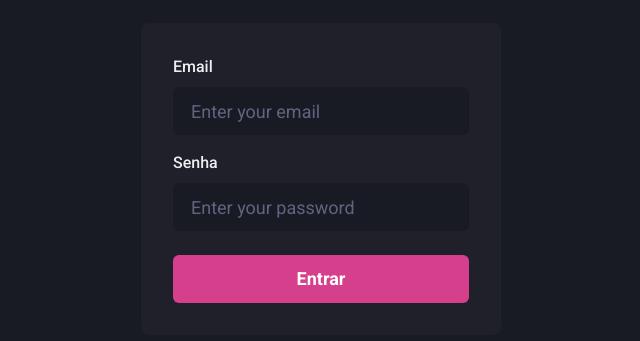
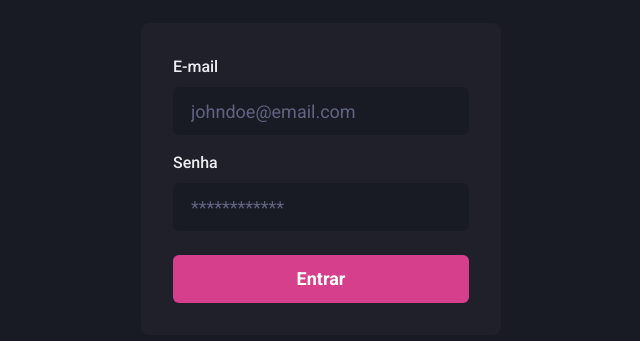
Before and after one commit to olucasfreitas/dashgo, a Next.js app: page / in a window 1280 px wide. Shown: the part 221-562 px from the top of the page, without its empty margins (319-959 px from the left). Built offline with nearby package versions, Linux system fonts and the light colour scheme.

Commit message:
componente de input

```diff
--- /dev/null
+++ b/src/components/Form/Input.tsx
@@ -0,0 +1,29 @@
+import {
+  Input as ChakraInput,
+  InputProps as ChakraInputProps,
+  FormControl,
+  FormLabel,
+} from "@chakra-ui/react";
+
+interface InputProps extends ChakraInputProps {
+  name: string;
+  label?: string;
+}
+
+export function Input({ name, label, ...rest }: InputProps) {
+  return (
+    <FormControl>
+      {!!label && <FormLabel htmlFor={name}>{label}</FormLabel>}
+      <ChakraInput
+        name={name}
+        id={name}
+        focusBorderColor="pink.500"
+        bgColor="gray.900"
+        variant="filled"
+        _hover={{ bgColor: "gray.900" }}
+        size="lg"
+        {...rest}
+      />
+    </FormControl>
+  );
+}
--- a/src/pages/index.tsx
+++ b/src/pages/index.tsx
@@ -1,14 +1,8 @@
 import React from "react";
-import {
-  Flex,
-  Input,
-  Button,
-  Stack,
-  FormLabel,
-  FormControl,
-} from "@chakra-ui/react";
+import { Flex, Button, Stack } from "@chakra-ui/react";
+import { Input } from "../components/Form/Input";
 
-export default function Home() {
+export default function SignIn() {
   return (
     <Flex w="100vw" h="100vh" align={"center"} justify={"center"}>
       <Flex
@@ -21,34 +15,18 @@
         flexDir="column"
       >
         <Stack spacing="4">
-          <FormControl>
-            <FormLabel htmlFor="email">Email</FormLabel>
           <Input
             name="email"
-              id="email"
             type="email"
-              focusBorderColor="pink.500"
-              bgColor="gray.900"
-              variant="filled"
-              _hover={{ bgColor: "gray.900" }}
-              size="lg"
-              placeholder="Enter your email"
+            label="E-mail"
+            placeholder="johndoe@email.com"
           />
-          </FormControl>
-          <FormControl>
-            <FormLabel htmlFor="password">Senha</FormLabel>
           <Input
             name="password"
-              id="password"
             type="password"
-              focusBorderColor="pink.500"
-              bgColor="gray.900"
-              variant="filled"
-              _hover={{ bgColor: "gray.900" }}
-              size="lg"
-              placeholder="Enter your password"
+            label="Senha"
+            placeholder="************"
           />
-          </FormControl>
         </Stack>
         <Button type="submit" mt={6} colorScheme="pink" size="lg">
           Entrar
```
Lines whose indentation alone changed are shown as unchanged.
